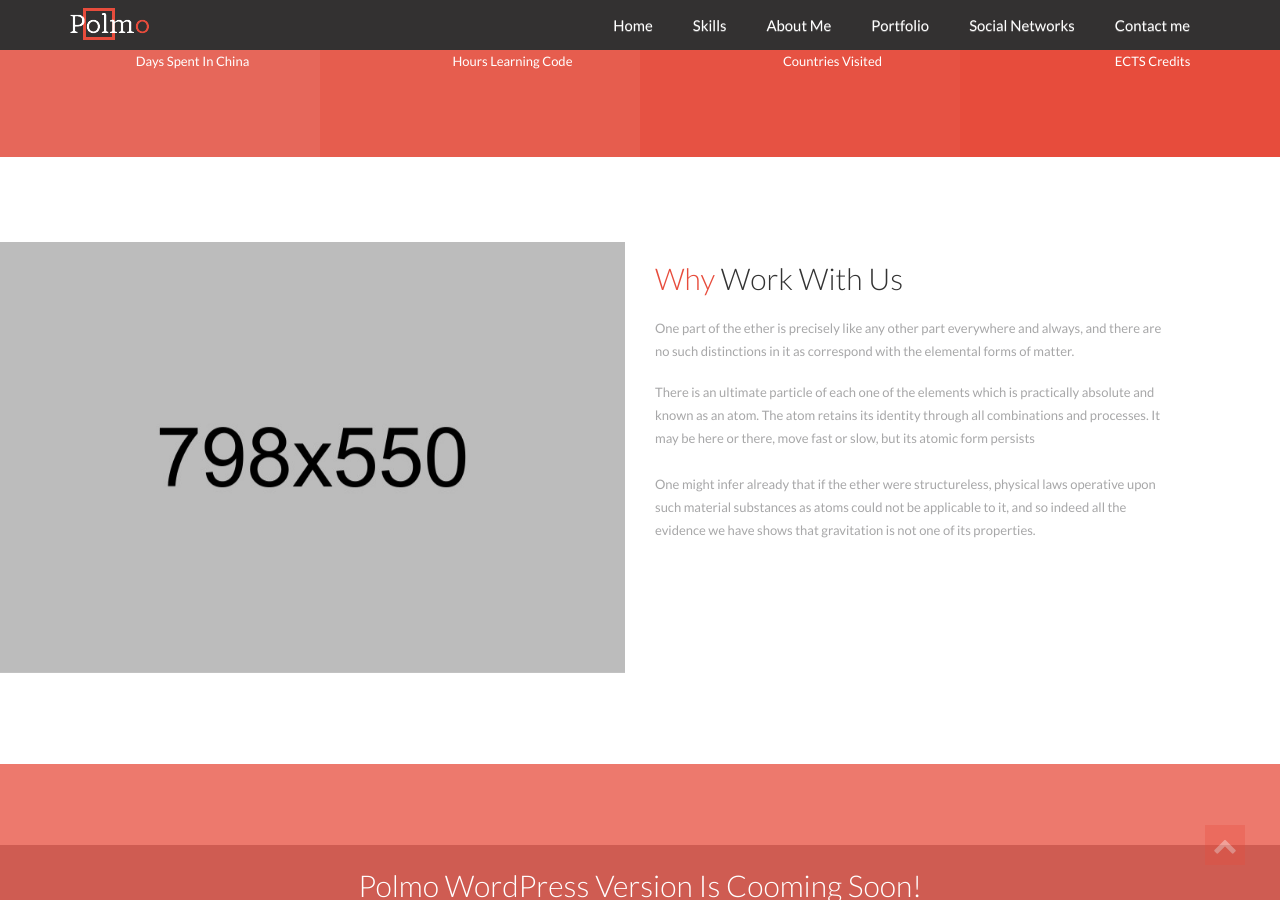
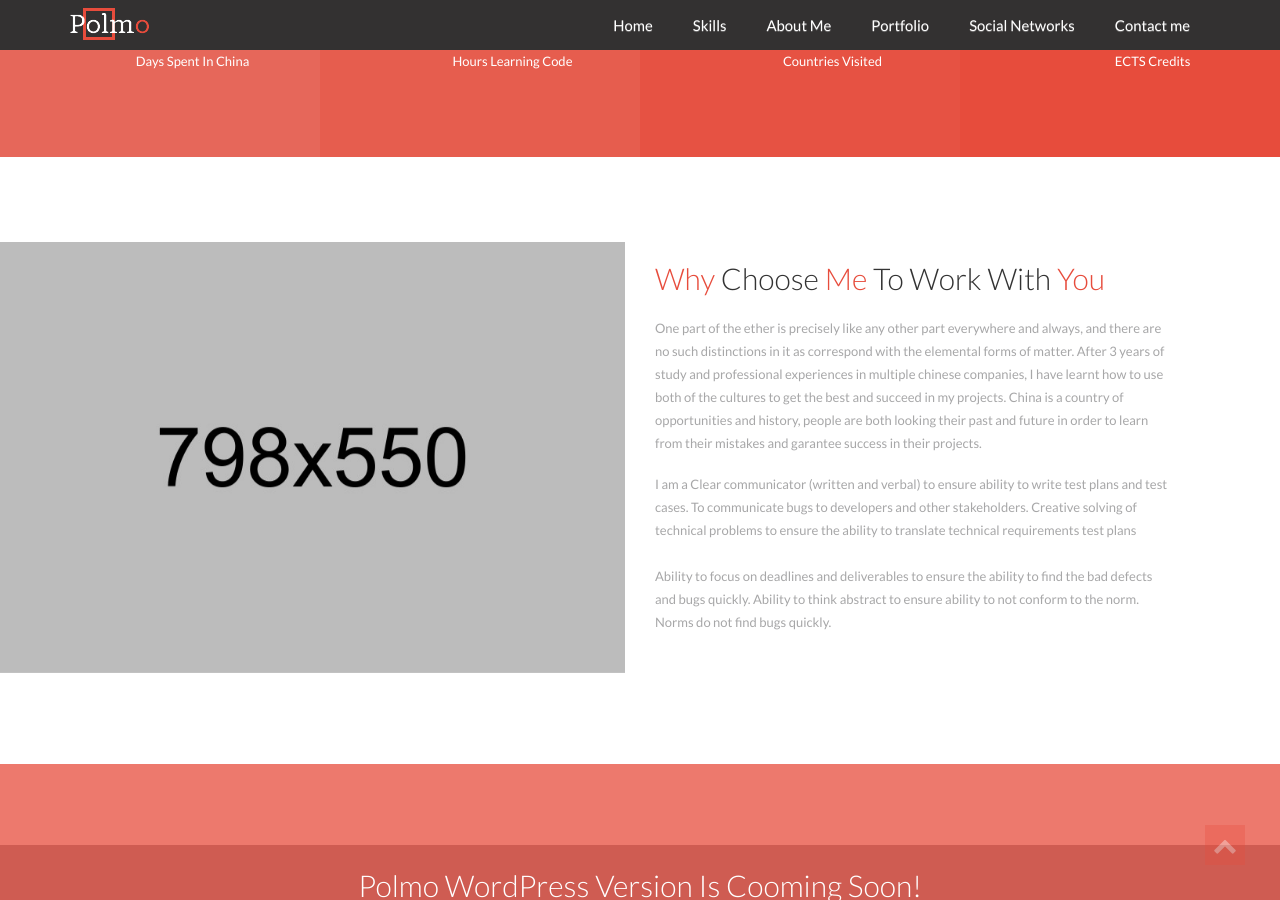
Before and after one commit to esseter/portfolio, a Jekyll site: the page index.html, which Jekyll copies as it is, in a window 1280 px wide and 900 px high, scrolled down 1783 px. Built offline with Jekyll 4.4.1, drawn with Linux system fonts in a browser that asks for light colours; nearby versions of some CDN libraries; some web fonts are replaced.

Commit message:
copy creation of why choose me to work with you

```diff
--- a/index.html
+++ b/index.html
@@ -321,14 +321,14 @@
         </div>
         <div class="col-sm-6">
           <div class="about-work wow animated fadeInRight" data-wow-delay=".5s">
-            <h2 class="section-title"><span>Why</span> Work With Us</h2><!-- /.section-title -->
+            <h2 class="section-title"><span>Why</span> Choose <span>Me</span> to work With <span>You</span></h2><!-- /.section-title -->
             <p class="description">
-              One part of the ether is precisely like any other part everywhere and always, and there are no such distinctions in it as correspond with the elemental forms of matter.
+              One part of the ether is precisely like any other part everywhere and always, and there are no such distinctions in it as correspond with the elemental forms of matter. After 3 years of study and professional experiences in multiple chinese companies, I have learnt how to use both of the cultures to get the best and succeed in my projects. China is a country of opportunities and history, people are both looking their past and future in order to learn from their mistakes and garantee success in their projects.
             </p>
             <p class="description">
-              There is an ultimate particle of each one of the elements which is practically absolute and known as an atom. The atom retains its identity through all combinations and processes. It may be here or there, move fast or slow, but its atomic form persists
+              I am a Clear communicator (written and verbal) to ensure ability to write test plans and test cases. To communicate bugs to developers and other stakeholders. Creative solving of technical problems to ensure the ability to translate technical requirements test plans
               <br> <br>
-              One might infer already that if the ether were structureless, physical laws operative upon such material substances as atoms could not be applicable to it, and so indeed all the evidence we have shows that gravitation is not one of its properties.
+              Ability to focus on deadlines and deliverables to ensure the ability to find the bad defects and bugs quickly. Ability to think abstract to ensure ability to not conform to the norm. Norms do not find bugs quickly.
             </p><!-- /.description -->
           </div><!-- /.about-work -->
         </div>
```
